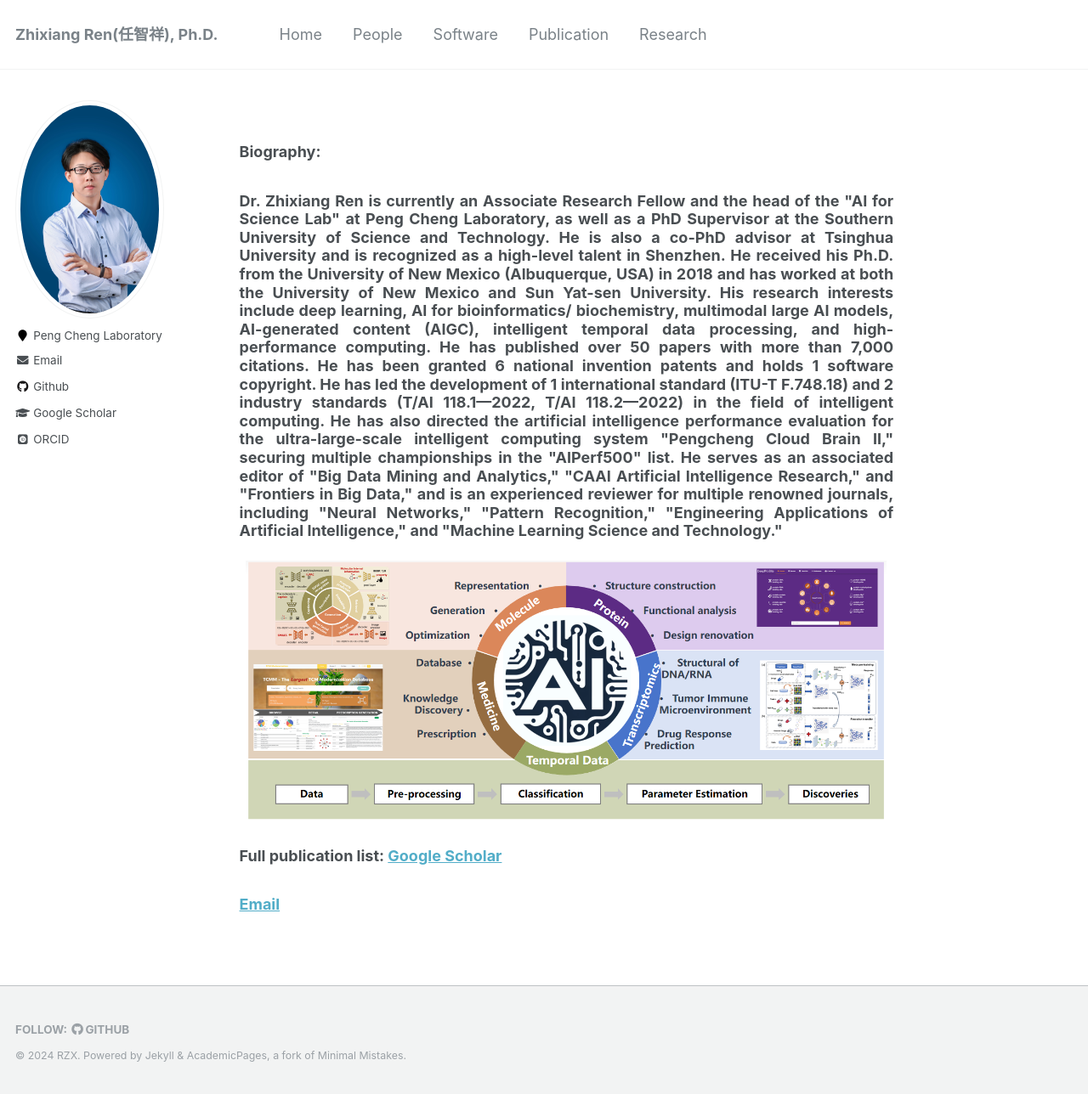
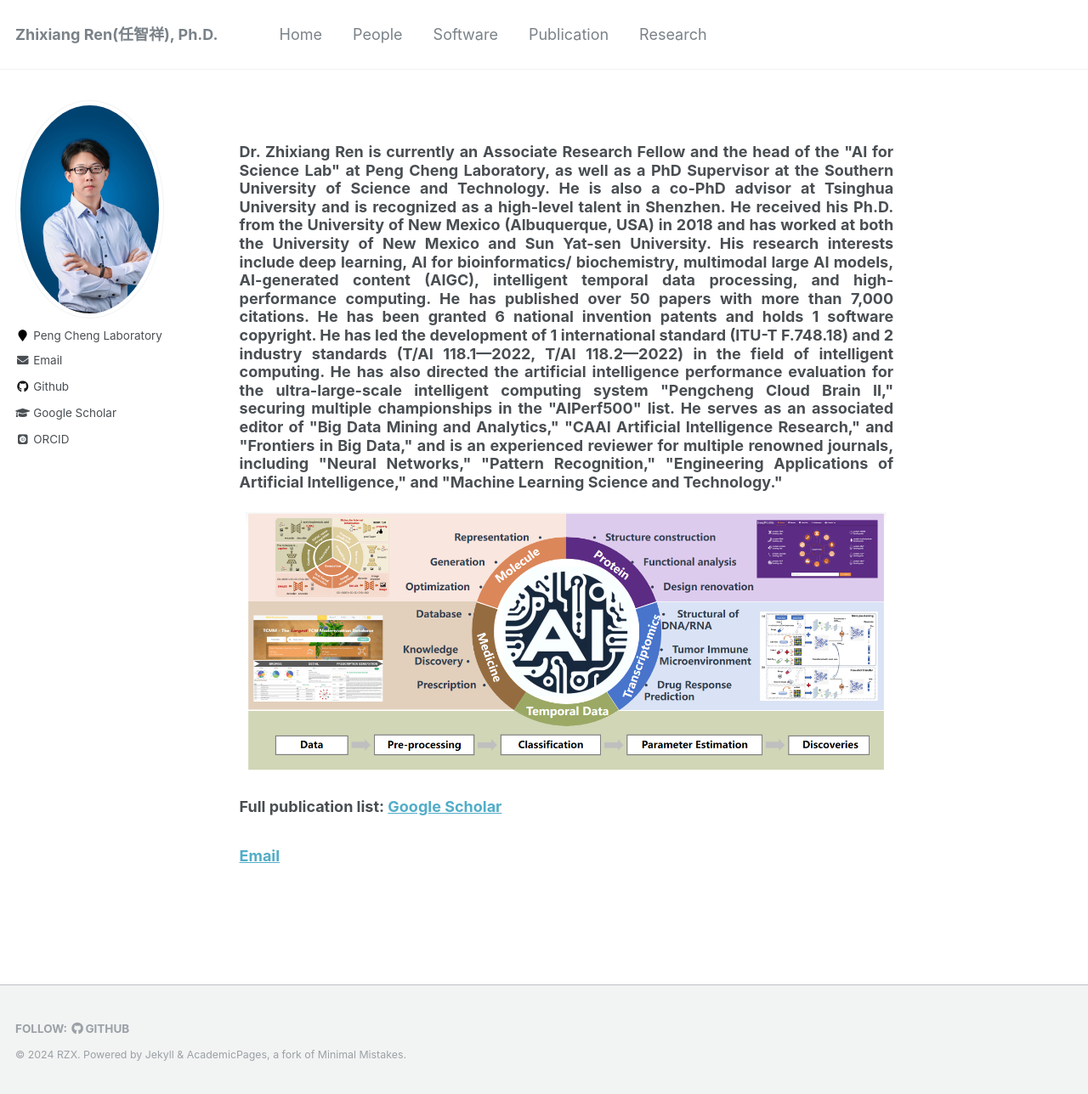
Before and after one commit to zhixiang-ren/zhixiang-ren.github.io, a Jekyll site: the page built from _pages/about.html, in a window 1280 px wide and 1288 px high. Shown: the whole window at 85% size. Built offline with Jekyll 4.4.1, drawn with Linux system fonts in a browser that asks for light colours; some web fonts are replaced.

Commit message:
Update about.html

```diff
--- a/_pages/about.html
+++ b/_pages/about.html
@@ -8,7 +8,7 @@ redirect_from:
   - /about.html
 ---
 
-<h3 style="text-align:justify;">Biography:</h3>
+<!-- <h3 style="text-align:justify;">Biography:</h3> -->
 <h3 style="text-align:justify;">
   Dr. Zhixiang Ren is currently an Associate Research Fellow and the head of the "AI for Science Lab" at Peng Cheng Laboratory, as well as a PhD Supervisor at the Southern University of Science and Technology.
   He is also a co-PhD advisor at Tsinghua University and is recognized as a high-level talent in Shenzhen.
```
